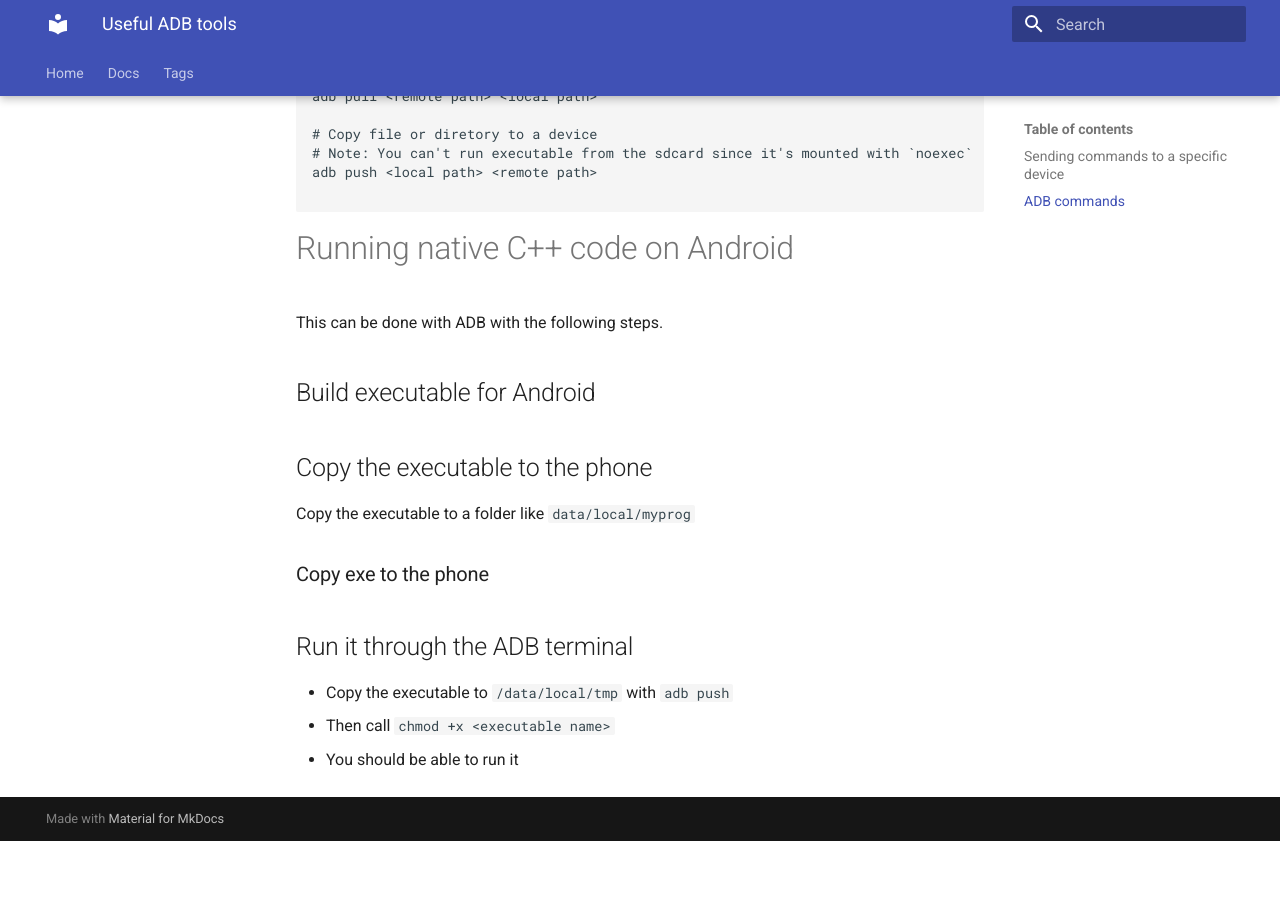
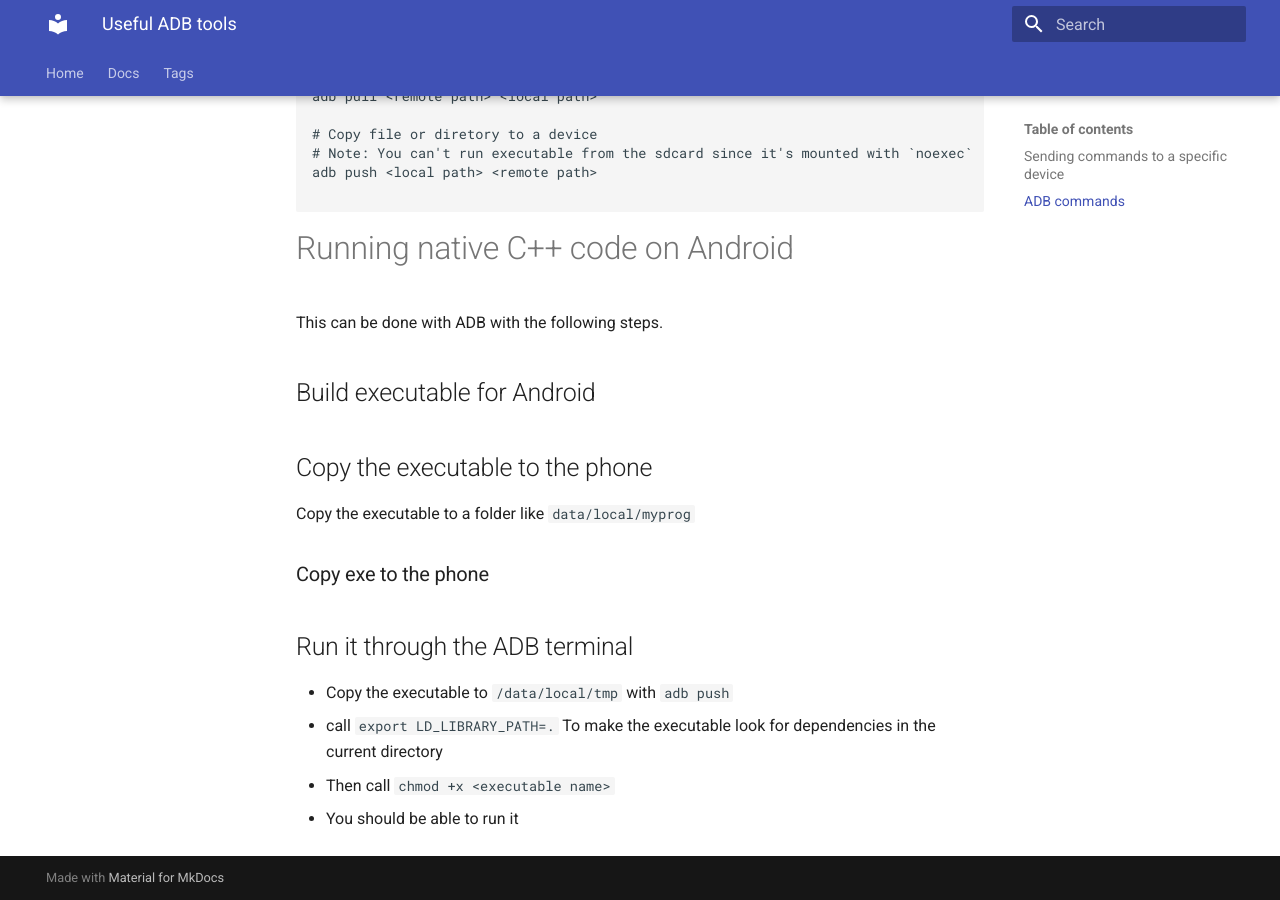
Before and after one commit to JoeyAnthony/docs, an MkDocs documentation site: the page built from docs/adb_testing.md, in a window 1280 px wide and 900 px high, scrolled down 976 px. Built offline with MkDocs 1.6.1 and Material for MkDocs 9.7.7, drawn with Linux system fonts in a browser that asks for light colours; before the commit the page ends 1817 px from its top, so only the background shows below that.

Commit message:
Extra android step

```diff
--- a/docs/adb_testing.md
+++ b/docs/adb_testing.md
@@ -64,5 +64,6 @@ Copy the executable to a folder like `data/local/myprog`
 ## Run it through the ADB terminal
 
 - Copy the executable to `/data/local/tmp` with `adb push`
+- call `export LD_LIBRARY_PATH=.` To make the executable look for dependencies in the current directory
 - Then call `chmod +x <executable name>`
 - You should be able to run it
```
